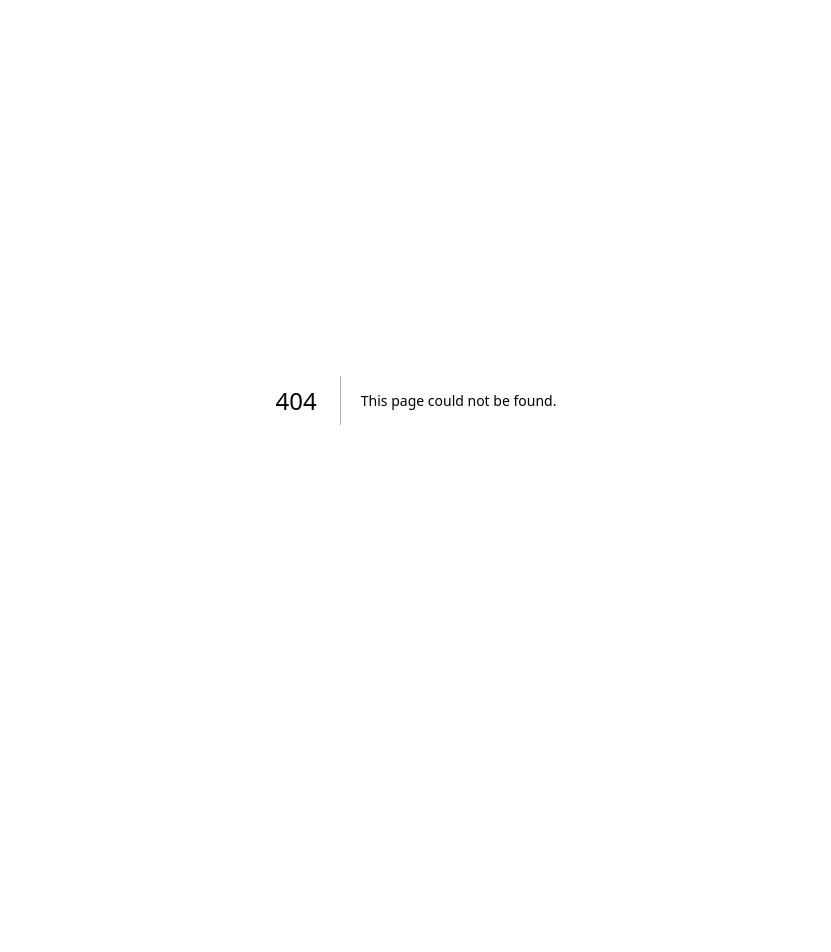
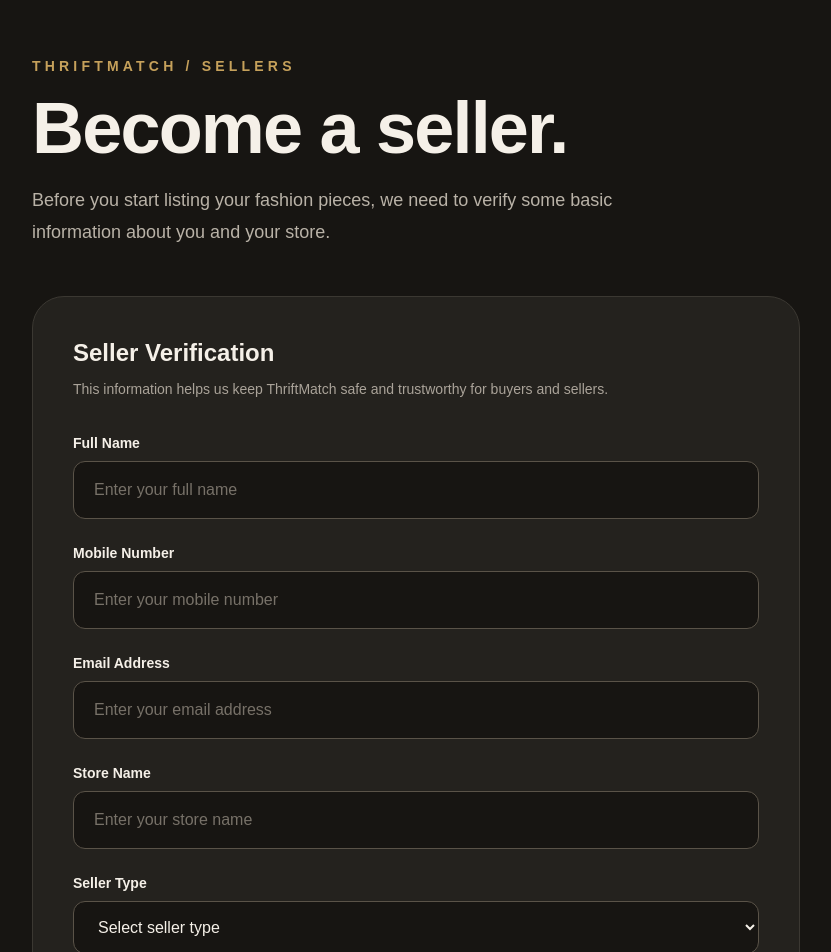
Before and after one commit to Cas4569/ThriftMatch, a Next.js app: page /Sellers in a window 1280 px wide. Before the commit this address had no page. Shown: the top 952 px of the page, without its empty margins (224-1055 px from the left). Before the commit the page ends 800 px from the top, so only its background shows below. Built offline with nearby package versions, Linux system fonts and the light colour scheme.

Commit message:
Sellers page

```diff
--- /dev/null
+++ b/app/Sellers/page.js
@@ -0,0 +1,119 @@
+export default function Sellers() {
+  return (
+    <main className="min-h-screen bg-[#171512] px-6 py-14 text-[#f5f0e8]">
+      <div className="mx-auto max-w-3xl">
+
+        <p className="mb-4 text-sm font-bold uppercase tracking-[0.3em] text-[#c6a15b]">
+          THRIFTMATCH / SELLERS
+        </p>
+
+        <h1 className="text-5xl font-black tracking-tight md:text-7xl">
+          Become a seller.
+        </h1>
+
+        <p className="mt-5 max-w-2xl text-lg leading-8 text-[#b9b2a7]">
+          Before you start listing your fashion pieces, we need to verify
+          some basic information about you and your store.
+        </p>
+
+        <div className="mt-12 rounded-[2rem] border border-[#3b3832] bg-[#24221e] p-8 md:p-10">
+
+          <div className="mb-8">
+            <h2 className="text-2xl font-black">
+              Seller Verification
+            </h2>
+
+            <p className="mt-2 text-sm leading-6 text-[#aaa399]">
+              This information helps us keep ThriftMatch safe and
+              trustworthy for buyers and sellers.
+            </p>
+          </div>
+
+          <div className="space-y-6">
+
+            <div>
+              <label className="mb-2 block text-sm font-semibold">
+                Full Name
+              </label>
+
+              <input
+                type="text"
+                placeholder="Enter your full name"
+                className="w-full rounded-xl border border-[#5a5348] bg-[#171512] px-5 py-4 text-[#f5f0e8] outline-none placeholder:text-[#777168] focus:border-[#c6a15b]"
+              />
+            </div>
+
+            <div>
+              <label className="mb-2 block text-sm font-semibold">
+                Mobile Number
+              </label>
+
+              <input
+                type="tel"
+                placeholder="Enter your mobile number"
+                className="w-full rounded-xl border border-[#5a5348] bg-[#171512] px-5 py-4 text-[#f5f0e8] outline-none placeholder:text-[#777168] focus:border-[#c6a15b]"
+              />
+            </div>
+
+            <div>
+              <label className="mb-2 block text-sm font-semibold">
+                Email Address
+              </label>
+
+              <input
+                type="email"
+                placeholder="Enter your email address"
+                className="w-full rounded-xl border border-[#5a5348] bg-[#171512] px-5 py-4 text-[#f5f0e8] outline-none placeholder:text-[#777168] focus:border-[#c6a15b]"
+              />
+            </div>
+
+            <div>
+              <label className="mb-2 block text-sm font-semibold">
+                Store Name
+              </label>
+
+              <input
+                type="text"
+                placeholder="Enter your store name"
+                className="w-full rounded-xl border border-[#5a5348] bg-[#171512] px-5 py-4 text-[#f5f0e8] outline-none placeholder:text-[#777168] focus:border-[#c6a15b]"
+              />
+            </div>
+
+            <div>
+              <label className="mb-2 block text-sm font-semibold">
+                Seller Type
+              </label>
+
+              <select
+                className="w-full rounded-xl border border-[#5a5348] bg-[#171512] px-5 py-4 text-[#f5f0e8] outline-none focus:border-[#c6a15b]"
+              >
+                <option value="">Select seller type</option>
+                <option value="individual">Individual Seller</option>
+                <option value="thrift-store">Thrift Store</option>
+              </select>
+            </div>
+
+            <div>
+              <label className="mb-2 block text-sm font-semibold">
+                Social Media / Store Link
+              </label>
+
+              <input
+                type="url"
+                placeholder="Instagram, Facebook, website, etc."
+                className="w-full rounded-xl border border-[#5a5348] bg-[#171512] px-5 py-4 text-[#f5f0e8] outline-none placeholder:text-[#777168] focus:border-[#c6a15b]"
+              />
+            </div>
+
+          </div>
+
+          <button className="mt-8 w-full rounded-full bg-[#c6a15b] px-6 py-4 font-bold text-[#171512] transition hover:scale-[1.02]">
+            Continue Verification →
+          </button>
+
+        </div>
+
+      </div>
+    </main>
+  );
+}
--- a/app/page.js
+++ b/app/page.js
@@ -15,7 +15,7 @@
 
 
 
-          <a href="#" className="hover:opacity-60 transition">
+          <a href="Sellers" className="hover:opacity-60 transition">
             For Sellers
           </a>
 
@@ -57,9 +57,7 @@
             Explore Fashion →
             </a>
 
-            <button className="rounded-full border border-[#171717] px-8 py-4 font-semibold transition hover:bg-[#171717] hover:text-white">
-              I'm a Seller
-            </button>
+
 
           </div>
 
@@ -74,16 +72,16 @@
             className="absolute right-0 top-0 h-[430px] w-[72%] rounded-[2rem] bg-cover bg-center shadow-2xl"
             style={{
               backgroundImage:
-                "url('https://images.unsplash.com/photo-1529139574466-a303027c1d8b?auto=format&fit=crop&w=900&q=85')",
+                "url('/menhome.jpeg')",
             }}
           />
 
           {/* Second image */}
           <div
-            className="absolute bottom-0 left-0 h-[260px] w-[48%] rounded-[2rem] border-8 border-[#f5f1e8] bg-cover bg-center shadow-xl"
+            className="absolute bottom-0 left-0 h-[320px] w-[48%] rounded-[2rem] border-8 border-[#f5f1e8] bg-cover bg-center shadow-xl"
             style={{
               backgroundImage:
-                "url('https://images.unsplash.com/photo-1496747611176-843222e1e57c?auto=format&fit=crop&w=700&q=85')",
+                "url('/womenhome.jpeg')",
             }}
           />
 
```
Also changed, not shown: public/menhome.jpeg (added), public/womenhome.jpeg (added).
